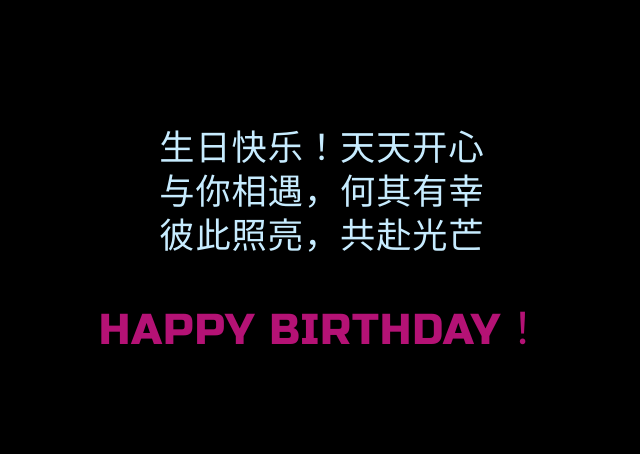
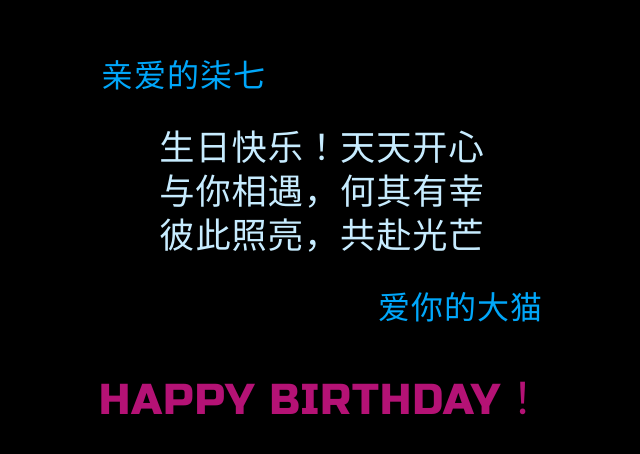
Before and after one commit to gaochangwei/gaochangwei.github.io, a plain HTML site: page index.html in a window 1280 px wide. Shown: the part 166-620 px from the top of the page, without its empty margins (318-958 px from the left). Drawn offline with Linux system fonts and the light colour scheme; a web font is replaced by a local one.

Commit message:
Update index.html name

```diff
--- a/index.html
+++ b/index.html
@@ -14,6 +14,21 @@
 		<meta name="msapplication-TileImage" content="./images/favicon.png" />
 		<link href="./fonts/css.css" rel="stylesheet" />
 		<link rel="stylesheet" href="./css/style.css" />
+
+		<style>
+			.top-left {
+				margin-left: -277px;
+				margin-bottom: 30px;
+				font-size: 2.0em;
+				color:#00A7FA;
+			}
+			.right-bottom {
+				margin-left: 277px;
+   				margin-top: 30px;
+				font-size: 2.0em;
+				color:#00A7FA;
+			}
+		</style>
 	</head>
 	<body>
 		<!-- partial:index.partial.html -->
@@ -43,9 +58,11 @@
 		<!-- App -->
 		<div class="container">
 			<div class="loading-init">
+				<div class="loading-init__header top-left">亲爱的柒七</div>
 				<div class="loading-init__header">生日快乐！天天开心</div>
 				<div class="loading-init__header">与你相遇，何其有幸</div>
 				<div class="loading-init__header">彼此照亮，共赴光芒</div>
+				<div class="loading-init__header right-bottom">爱你的大猫</div>
 				<div class="loading-init__status">宝宝 Happy Birthday！</div>
 			</div>
 			<div class="stage-container remove">
```
